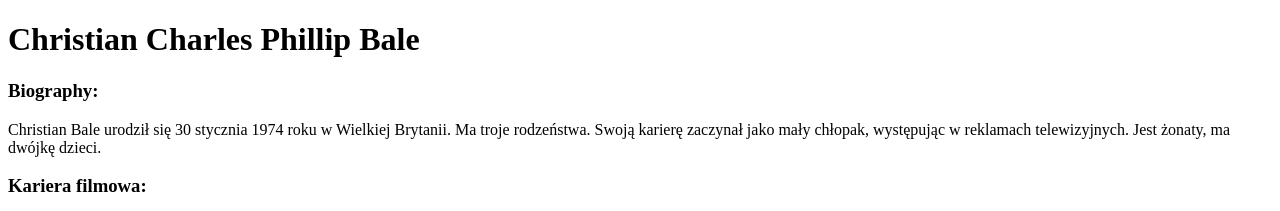
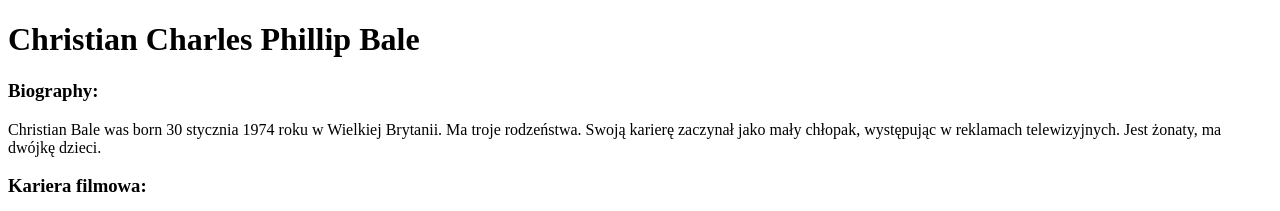
Before and after one commit to AgaT83/nauka-gita-2, a plain HTML site: page index.html in a window 1280 px wide. Shown: the top 211 px of the page. Drawn offline with Linux system fonts and the light colour scheme.

Commit message:
Change text in Biography

```diff
--- a/index.html
+++ b/index.html
@@ -9,7 +9,7 @@
         <h1>Christian Charles Phillip Bale</h1>
 
         <h3>Biography:</h3>
-        <p>Christian Bale urodził się 30 stycznia 1974 roku w Wielkiej Brytanii. Ma troje rodzeństwa. Swoją karierę zaczynał jako mały chłopak, występując w reklamach telewizyjnych. Jest żonaty, ma dwójkę dzieci.</p>
+        <p>Christian Bale was born 30 stycznia 1974 roku w Wielkiej Brytanii. Ma troje rodzeństwa. Swoją karierę zaczynał jako mały chłopak, występując w reklamach telewizyjnych. Jest żonaty, ma dwójkę dzieci.</p>
 
         <h3>Kariera filmowa:</h3>
         <p>Jest genialnym aktorem, który potrafi wcielić się w każdą postać, od psychopaty do super bohatera. Współpracował z takimi reżyserami jak Steven Spielberg i Ridley Scott.</p>
```
